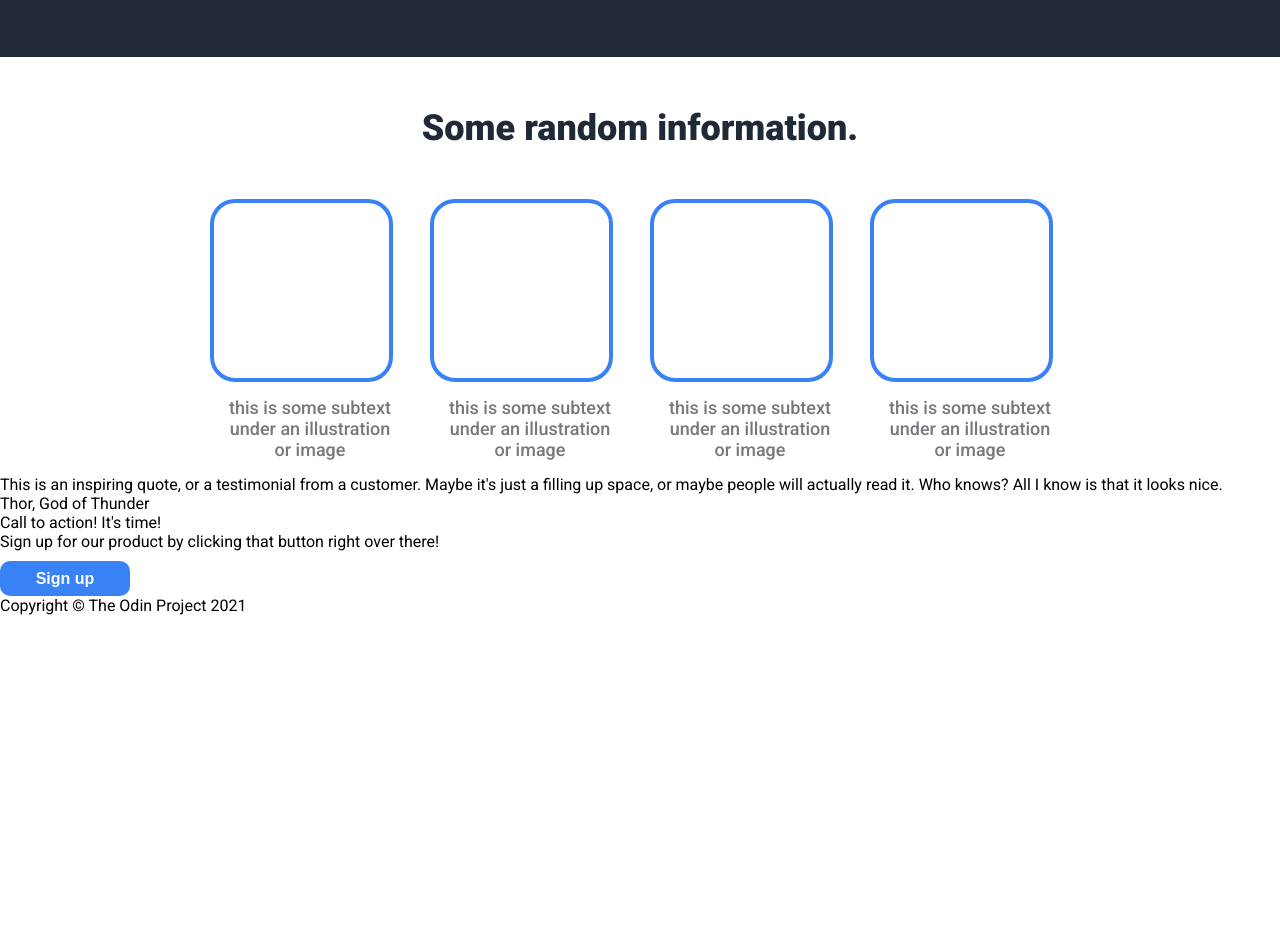
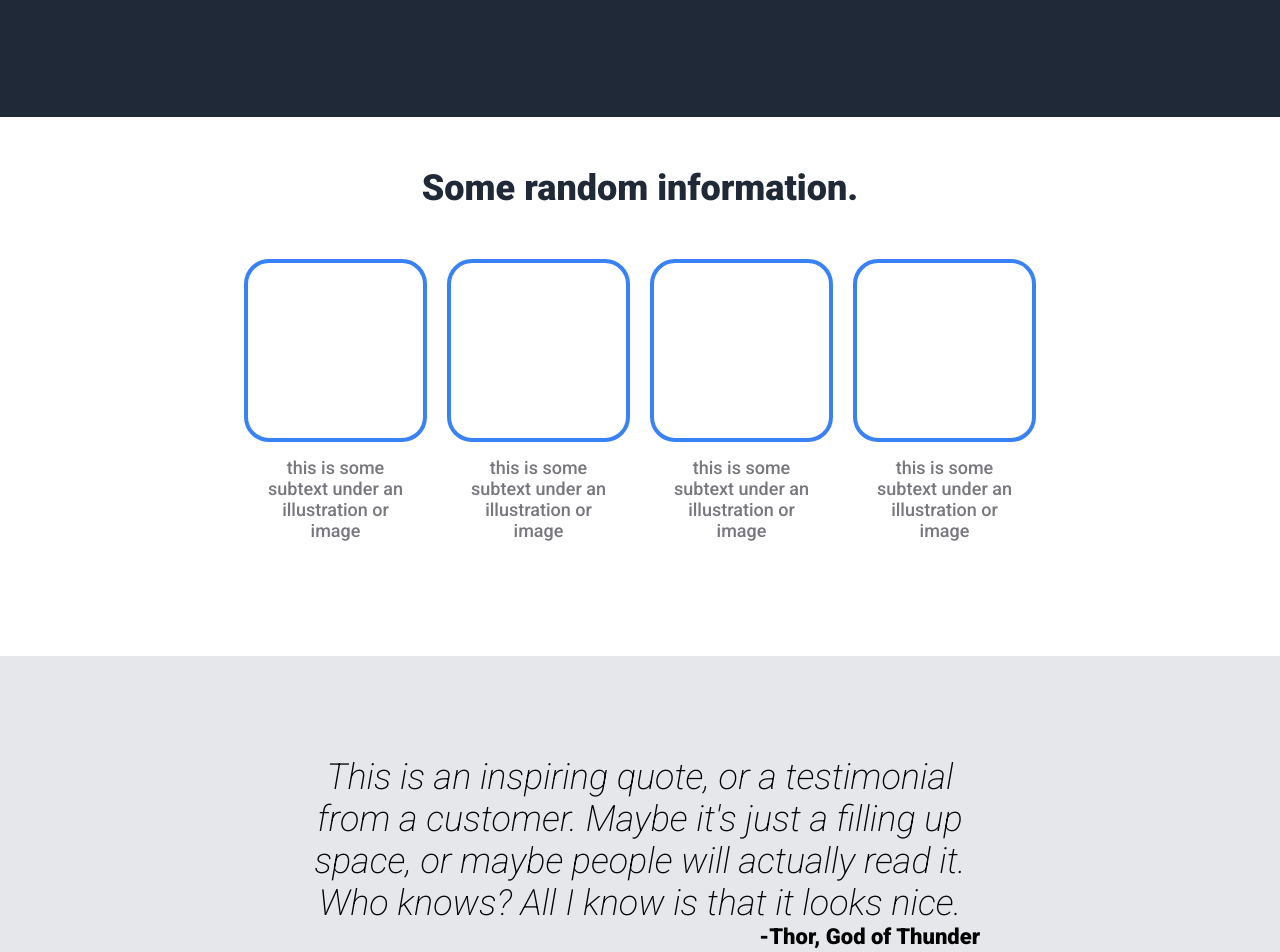
Before and after one commit to Arman-Attar/Landing-Page, a plain HTML site: page index.html in a window 1280 px wide. Shown: the part 684-1636 px from the top of the page. Before the commit the page ends 1299 px from the top, so only its background shows below. Drawn offline with Linux system fonts and the light colour scheme.

Commit message:
completed the styling of the quote section

```diff
--- a/index.html
+++ b/index.html
@@ -50,7 +50,7 @@
 </div>
     <div class="quote-section">
         <div class="quote">This is an inspiring quote, or a testimonial from a customer. Maybe it's just a filling up space, or maybe people will actually read it. Who knows? All I know is that it looks nice.</div>
-        <div class="quote-name">Thor, God of Thunder</div>
+        <div class="quote-name">-Thor, God of Thunder</div>
     </div>
 
     <div class="modal">
--- a/style.css
+++ b/style.css
@@ -49,7 +49,7 @@ a {
     justify-content: center;
     align-items: center;
     flex-wrap: wrap;
-    padding: 90px 200px;
+    padding: 120px 200px;
     gap: 30px;
 }
 
@@ -97,13 +97,14 @@ button {
 
 .random-section {
     text-align: center;
+    padding: 50px 300px;
 }
 
 .info-header {
     font-size: 36px;
     color: #1f2937;
     font-weight: 900;
-    padding: 50px;
+    margin-bottom: 50px;
 }
 
 
@@ -111,6 +112,7 @@ button {
     display: flex;
     gap: 20px;
     justify-content: center;
+    padding-bottom: 50px;
 }
 
 .image {
@@ -131,3 +133,23 @@ button {
     font-weight: 450;
     padding: 15px;
 }
+
+/* quote section */
+
+.quote-section {
+    background-color: #E5E7EB;
+    padding: 100px 300px;
+}
+
+.quote {
+    text-align: center;
+    font-size: 36px;
+    font-weight:200;
+    font-style: italic;
+}
+
+.quote-name {
+    text-align: end;
+    font-size: 22px;
+    font-weight: 900;
+}
```
